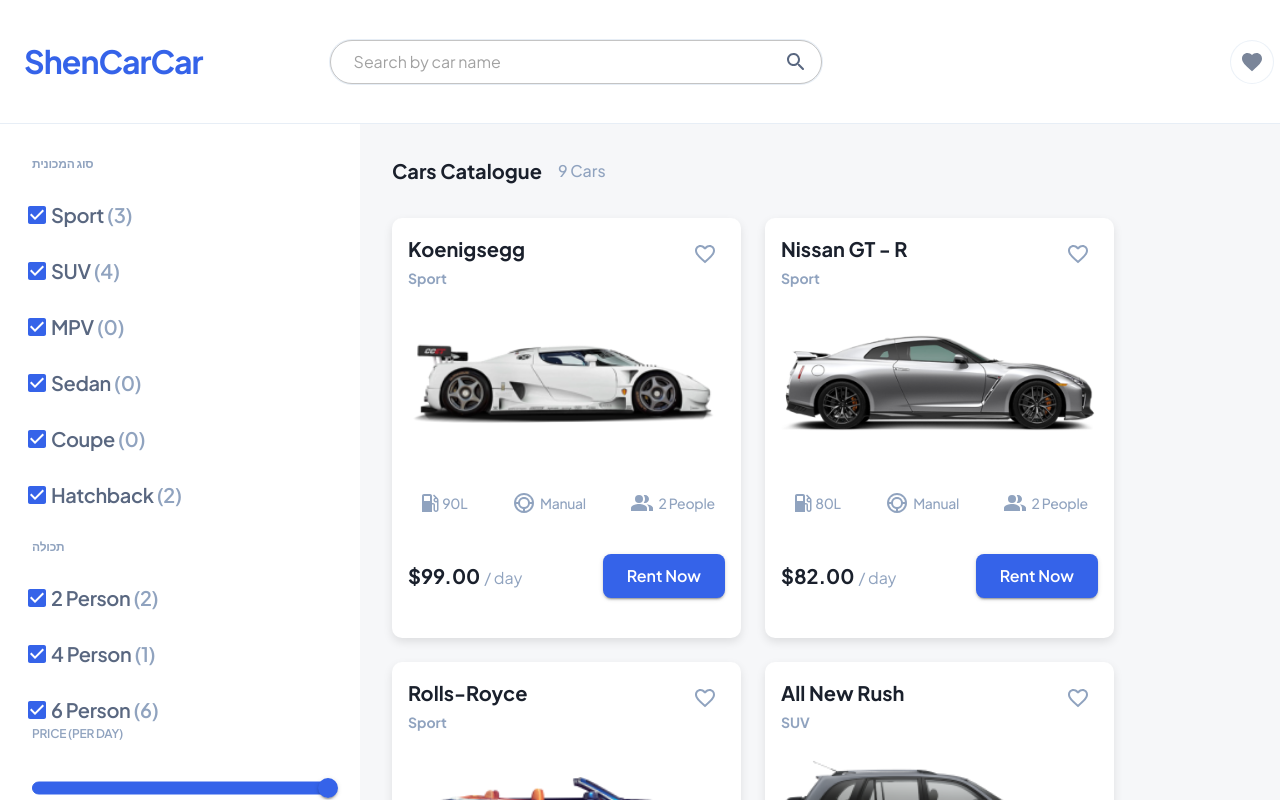
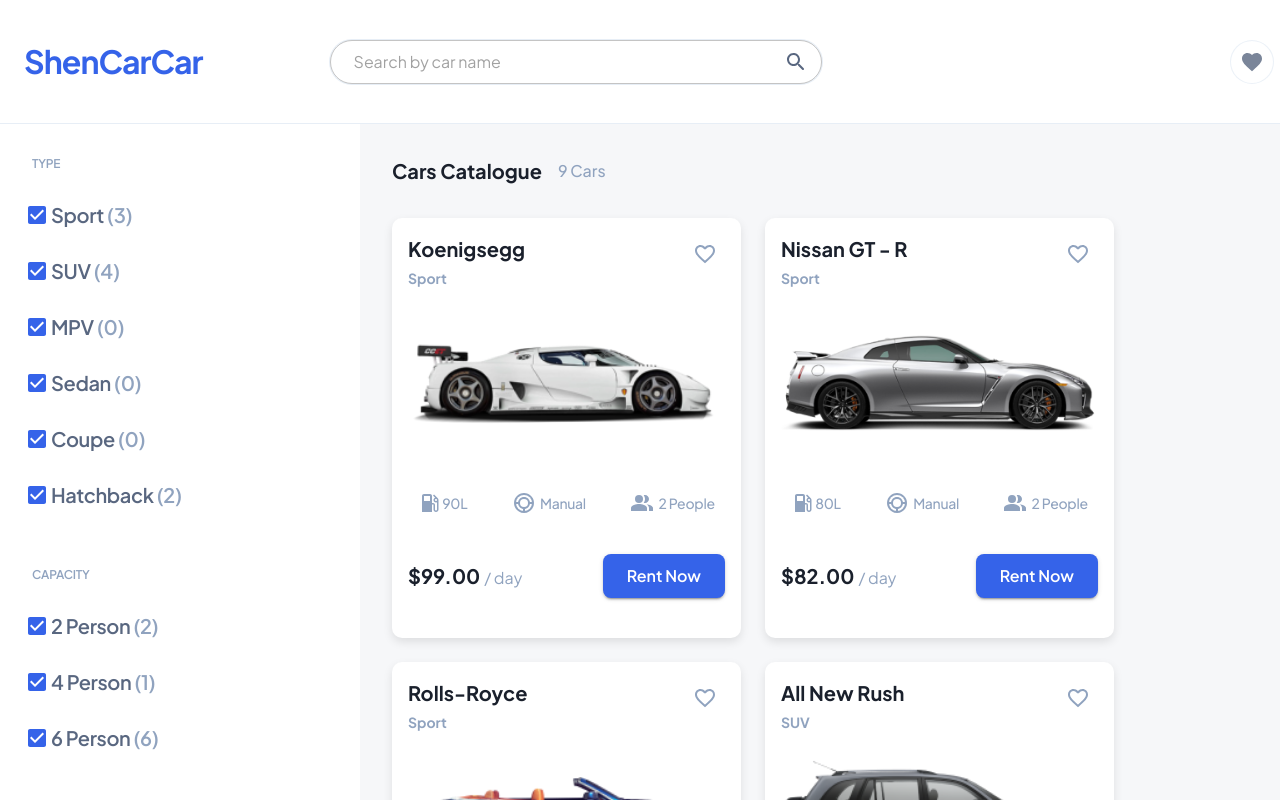
Before and after one commit to Rimidelo/ex3-react-car-rental, a React (Create React App) app: page / in a window 1280 px wide. Shown: the top 800 px of the page. Built offline with nearby package versions, Linux system fonts and the light colour scheme.

Commit message:
weird spacing in the filters fix

```diff
--- a/src/components/Filters.jsx
+++ b/src/components/Filters.jsx
@@ -96,7 +96,7 @@
     >
       {/* Car Type Filter */}
       <Typography variant="subtitle2" sx={filterLabelStyle}>
-        סוג המכונית
+        TYPE
       </Typography>
 
       <FormGroup
@@ -131,8 +131,8 @@
       </FormGroup>
 
       {/* Capacity Filter */}
-      <Typography variant="subtitle2" sx={{ ...filterLabelStyle, mt: "28px" }}>
-        תכולה
+      <Typography variant="subtitle2" sx={{ ...filterLabelStyle, mt: "56px" }}>
+        CAPACITY
       </Typography>
 
       <FormGroup
@@ -169,7 +169,7 @@
       </FormGroup>
 
       {/* Price Range Slider */}
-      <Typography variant="subtitle2" sx={filterLabelStyle}>
+      <Typography variant="subtitle2" sx={{ ...filterLabelStyle, mt: "56px" }}>
         PRICE (PER DAY)
       </Typography>
       <Slider
```
